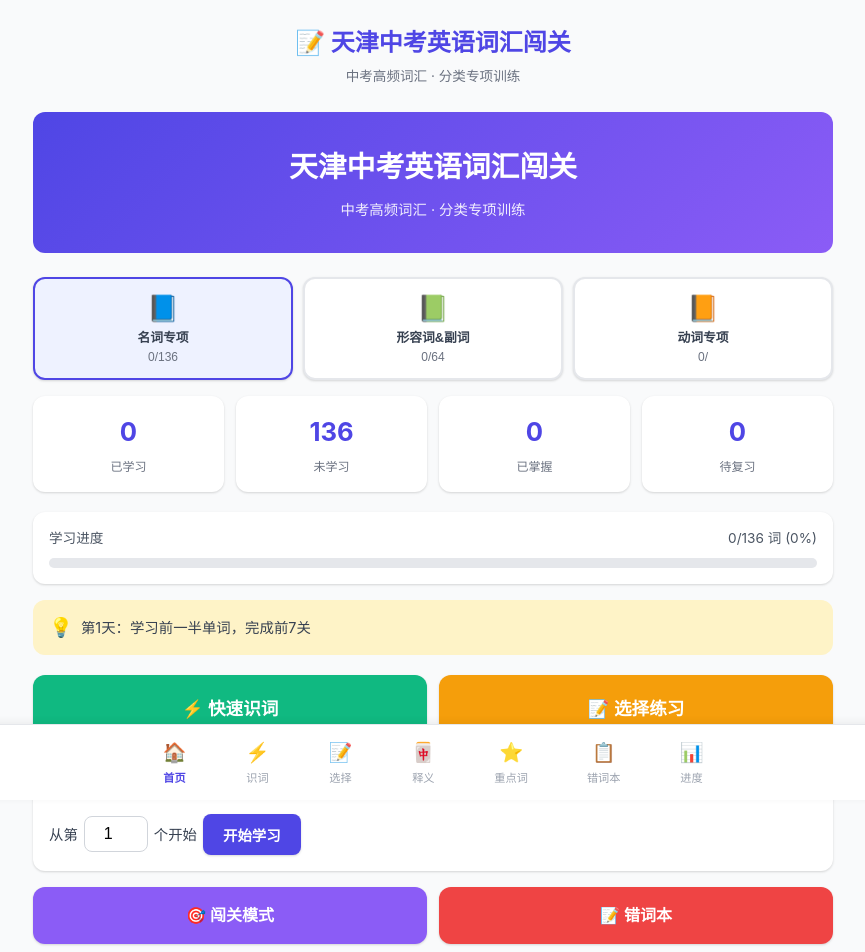
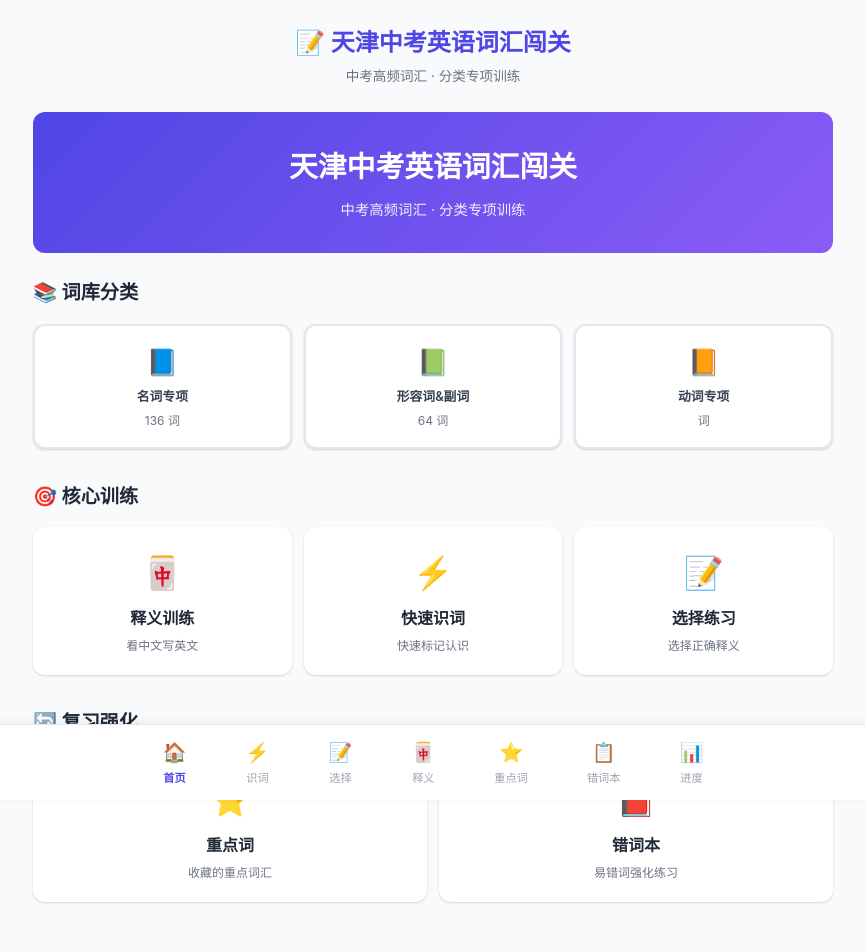
Before and after one commit to yanlei727-ui/tianjin-word-challenge, a React (Vite) app: page / in a window 1280 px wide. Shown: the top 952 px of the page, without its empty margins (207-1072 px from the left). Built offline with nearby package versions, Linux system fonts and the light colour scheme.

Commit message:
优化首页布局，删除学习进度和两天学习计划模块
- 删除学习进度统计卡片
- 删除进度条展示
- 删除两天学习计划模块
- 新增三大分区：词库分类、核心训练、复习强化
- 增加留白，突出核心学习入口

```diff
--- a/src/index.css
+++ b/src/index.css
@@ -434,6 +434,83 @@ body {
   color: var(--gray-800);
 }
 
+/* Home Page Sections */
+.home-section {
+  margin-bottom: 32px;
+}
+
+.home-section .module-selector {
+  display: grid;
+  grid-template-columns: repeat(3, 1fr);
+  gap: 12px;
+}
+
+.home-section .module-card {
+  display: flex;
+  flex-direction: column;
+  align-items: center;
+  padding: 16px 12px;
+  background: white;
+  border-radius: var(--radius);
+  box-shadow: var(--shadow);
+  text-decoration: none;
+  transition: all 0.2s;
+}
+
+.home-section .module-card:hover {
+  transform: translateY(-2px);
+  box-shadow: var(--shadow-md);
+}
+
+.home-section .module-card.empty {
+  opacity: 0.6;
+}
+
+/* Training Grid */
+.home-training-grid {
+  display: grid;
+  grid-template-columns: repeat(3, 1fr);
+  gap: 12px;
+}
+
+.home-training-grid-2 {
+  grid-template-columns: repeat(2, 1fr);
+}
+
+.training-card {
+  display: flex;
+  flex-direction: column;
+  align-items: center;
+  padding: 20px 12px;
+  background: white;
+  border-radius: var(--radius);
+  box-shadow: var(--shadow);
+  text-decoration: none;
+  transition: all 0.2s;
+}
+
+.training-card:hover {
+  transform: translateY(-2px);
+  box-shadow: var(--shadow-md);
+}
+
+.training-icon {
+  font-size: 2rem;
+  margin-bottom: 8px;
+}
+
+.training-name {
+  font-size: 1rem;
+  font-weight: 700;
+  color: var(--gray-800);
+  margin-bottom: 4px;
+}
+
+.training-desc {
+  font-size: 0.75rem;
+  color: var(--gray-500);
+}
+
 .plan-section {
   margin-bottom: 24px;
 }
--- a/src/pages/HomePage.tsx
+++ b/src/pages/HomePage.tsx
@@ -1,48 +1,12 @@
 import { useState } from 'react';
-import { Link, useNavigate, useSearchParams } from 'react-router-dom';
-import { loadProgress } from '../utils/storage';
+import { Link, useSearchParams } from 'react-router-dom';
 import { MODULES, getModuleWords, type ModuleKey } from '../utils/modules';
 
 export default function HomePage() {
-  const navigate = useNavigate();
   const [searchParams] = useSearchParams();
-  const [selectedModule, setSelectedModule] = useState<ModuleKey>(
+  const [selectedModule] = useState<ModuleKey>(
     (searchParams.get('module') as ModuleKey) || 'noun'
   );
-
-  const moduleWords = getModuleWords(selectedModule);
-  const progress = loadProgress(selectedModule);
-  const totalWords = moduleWords.length;
-  const learned = progress.learned.length;
-  const mastered = progress.mastered.length;
-  const unfamiliar = progress.unfamiliar.length;
-  const wrongCount = progress.wrongBook.length;
-  const unlearned = totalWords - learned;
-  const progressPercent = totalWords > 0 ? Math.round((learned / totalWords) * 100) : 0;
-
-  const lastPos = progress.lastPosition;
-  const [startInput, setStartInput] = useState(String(lastPos > 0 ? lastPos + 1 : 1));
-
-  const handleModuleChange = (key: ModuleKey) => {
-    setSelectedModule(key);
-    const p = loadProgress(key);
-    setStartInput(String(p.lastPosition > 0 ? p.lastPosition + 1 : 1));
-  };
-
-  const handleStartLearn = () => {
-    const num = parseInt(startInput, 10);
-    if (num >= 1 && num <= totalWords) {
-      navigate(`/learn?module=${selectedModule}&start=${num - 1}`);
-    }
-  };
-
-  const getDaySuggestion = () => {
-    const day1Done = progress.dayProgress.day1;
-    const day2Done = progress.dayProgress.day2;
-    if (!day1Done) return '第1天：学习前一半单词，完成前7关';
-    if (!day2Done) return '第2天：学习后一半单词，完成后7关';
-    return '恭喜！你已完成全部学习计划！';
-  };
 
   return (
     <div className="page home-page">
@@ -51,144 +15,66 @@ export default function HomePage() {
         <p className="home-subtitle">中考高频词汇 · 分类专项训练</p>
       </div>
 
-      {/* Module Selector */}
+      {/* 词库分类 */}
+      <section className="home-section">
+        <h2 className="section-title">📚 词库分类</h2>
         <div className="module-selector">
           {MODULES.map((m) => {
             const words = getModuleWords(m.key);
-          const p = loadProgress(m.key);
-          const count = p.learned.length;
-          const total = words.length;
+            const count = words.length;
             return (
-            <button
+              <Link
                 key={m.key}
-              className={`module-card ${selectedModule === m.key ? 'active' : ''} ${total === 0 ? 'empty' : ''}`}
-              onClick={() => handleModuleChange(m.key)}
+                to={`/chinese-challenge?module=${m.key}`}
+                className={`module-card ${count === 0 ? 'empty' : ''}`}
               >
                 <span className="module-icon">{m.icon}</span>
                 <span className="module-label">{m.label}</span>
-              <span className="module-count">{count}/{total}</span>
-            </button>
+                <span className="module-count">{count} 词</span>
+              </Link>
             );
           })}
         </div>
+      </section>
 
-      {/* Stats */}
-      <div className="stats-grid">
-        <div className="stat-card">
-          <div className="stat-number">{learned}</div>
-          <div className="stat-label">已学习</div>
-        </div>
-        <div className="stat-card">
-          <div className="stat-number">{unlearned}</div>
-          <div className="stat-label">未学习</div>
-        </div>
-        <div className="stat-card">
-          <div className="stat-number">{mastered}</div>
-          <div className="stat-label">已掌握</div>
-        </div>
-        <div className="stat-card">
-          <div className="stat-number">{wrongCount}</div>
-          <div className="stat-label">待复习</div>
-        </div>
-      </div>
-
-      <div className="progress-bar-container">
-        <div className="progress-bar-label">
-          <span>学习进度</span>
-          <span>{learned}/{totalWords} 词 ({progressPercent}%)</span>
-        </div>
-        <div className="progress-bar">
-          <div className="progress-bar-fill" style={{ width: `${progressPercent}%` }} />
-        </div>
-      </div>
-
-      {wrongCount > 0 && (
-        <div className="home-suggestion">
-          <span className="suggestion-icon">📝</span>
-          <span>你有 {wrongCount} 个单词需要复习{unfamiliar > 0 ? `，还有 ${unfamiliar} 个标记为不熟` : ''}</span>
-        </div>
-      )}
-      {wrongCount === 0 && unlearned > 0 && totalWords > 0 && (
-        <div className="home-suggestion">
-          <span className="suggestion-icon">💡</span>
-          <span>{getDaySuggestion()}</span>
-        </div>
-      )}
-      {totalWords === 0 && (
-        <div className="home-suggestion">
-          <span className="suggestion-icon">🚧</span>
-          <span>该模块词库正在建设中，敬请期待！</span>
-        </div>
-      )}
-
-      {/* Quick Actions */}
-      <div className="home-actions-primary">
-        <Link to={`/quick-review?module=${selectedModule}`} className="btn-primary btn-xlarge btn-green">
-          ⚡ 快速识词
+      {/* 核心训练 */}
+      <section className="home-section">
+        <h2 className="section-title">🎯 核心训练</h2>
+        <div className="home-training-grid">
+          <Link to={`/chinese-challenge?module=${selectedModule}`} className="training-card">
+            <span className="training-icon">🀄</span>
+            <span className="training-name">释义训练</span>
+            <span className="training-desc">看中文写英文</span>
           </Link>
-        <Link to={`/choice-quiz?module=${selectedModule}`} className="btn-primary btn-xlarge btn-orange">
-          📝 选择练习
+          <Link to={`/quick-review?module=${selectedModule}`} className="training-card">
+            <span className="training-icon">⚡</span>
+            <span className="training-name">快速识词</span>
+            <span className="training-desc">快速标记认识</span>
+          </Link>
+          <Link to={`/choice-quiz?module=${selectedModule}`} className="training-card">
+            <span className="training-icon">📝</span>
+            <span className="training-name">选择练习</span>
+            <span className="training-desc">选择正确释义</span>
           </Link>
         </div>
+      </section>
 
-      {/* Learn Start */}
-      {totalWords > 0 && (
-        <div className="learn-start-section">
-          <div className="learn-start-header">
-            <span className="learn-start-icon">📖</span>
-            <span className="learn-start-title">逐词学习</span>
+      {/* 复习强化 */}
+      <section className="home-section">
+        <h2 className="section-title">🔄 复习强化</h2>
+        <div className="home-training-grid home-training-grid-2">
+          <Link to={`/favorite-quiz?module=${selectedModule}`} className="training-card">
+            <span className="training-icon">⭐</span>
+            <span className="training-name">重点词</span>
+            <span className="training-desc">收藏的重点词汇</span>
+          </Link>
+          <Link to={`/wrongbook?module=${selectedModule}`} className="training-card">
+            <span className="training-icon">📕</span>
+            <span className="training-name">错词本</span>
+            <span className="training-desc">易错词强化练习</span>
+          </Link>
         </div>
-          {lastPos > 0 && (
-            <div className="learn-start-hint">
-              上次学习到第 {lastPos + 1} 个单词
-            </div>
-          )}
-          <div className="learn-start-row">
-            <label className="learn-start-label">从第</label>
-            <input
-              type="number"
-              className="learn-start-input"
-              min={1}
-              max={totalWords}
-              value={startInput}
-              onChange={(e) => setStartInput(e.target.value)}
-            />
-            <label className="learn-start-label">个开始</label>
-            <button className="btn-action btn-primary" onClick={handleStartLearn}>
-              开始学习
-            </button>
-          </div>
-        </div>
-      )}
-
-      {/* Other Actions */}
-      <div className="home-actions">
-        <Link to={`/challenge?module=${selectedModule}`} className="btn-primary btn-large btn-purple">🎯 闯关模式</Link>
-        <Link to={`/wrongbook?module=${selectedModule}`} className="btn-primary btn-large btn-red">📝 错词本 {wrongCount > 0 ? `(${wrongCount})` : ''}</Link>
-        <Link to={`/chinese-challenge?module=${selectedModule}`} className="btn-primary btn-large">🀄 释义挑战</Link>
-      </div>
-
-      <div className="plan-section">
-        <h2 className="section-title">📅 两天学习计划</h2>
-        <div className="plan-cards">
-          <div className={`plan-card ${progress.dayProgress.day1 ? 'completed' : ''}`}>
-            <div className="plan-day">第1天</div>
-            <div className="plan-desc">
-              学习前一半单词<br />
-              完成前 7 关
-            </div>
-            {progress.dayProgress.day1 && <div className="plan-check">✅ 已完成</div>}
-          </div>
-          <div className={`plan-card ${progress.dayProgress.day2 ? 'completed' : ''}`}>
-            <div className="plan-day">第2天</div>
-            <div className="plan-desc">
-              学习后一半单词<br />
-              完成后 7 关 + 总复习
-            </div>
-            {progress.dayProgress.day2 && <div className="plan-check">✅ 已完成</div>}
-          </div>
-        </div>
-      </div>
+      </section>
     </div>
   );
 }
```
Lines whose indentation alone changed are shown as unchanged.
